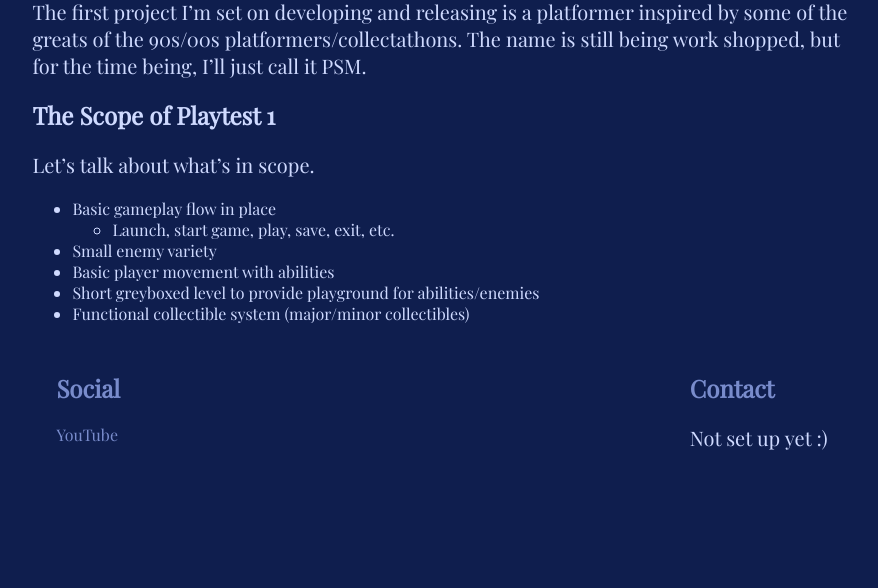
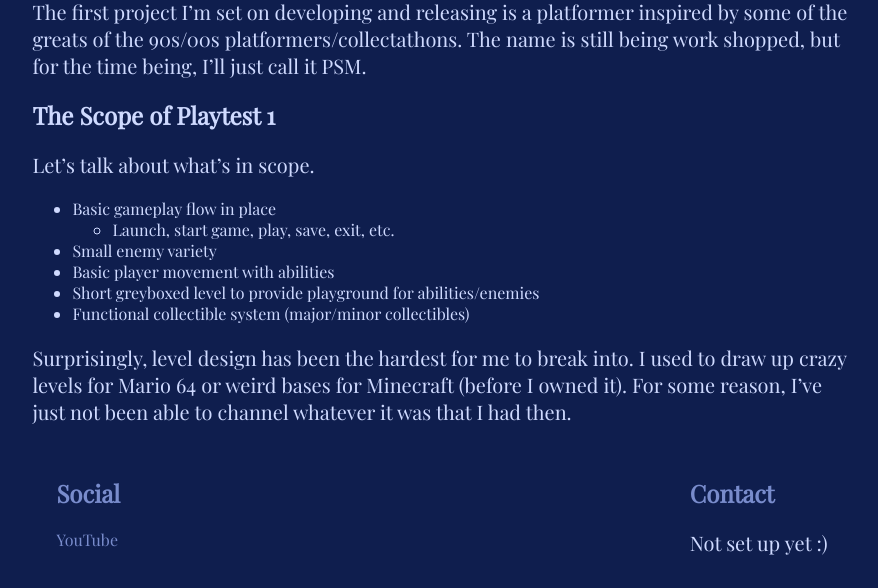
Before and after one commit to Brandy-Byte-Games/brandybytegames.com, an Astro site: page /devlog/closing-loops in a window 1280 px wide. Shown: the part 635-1223 px from the top of the page, without its empty margins (198-1076 px from the left). Before the commit the page ends 1118 px from the top, so only its background shows below. Built offline with nearby package versions, Linux system fonts and the light colour scheme; Astro itself is replaced by a stand-in of ours; a web font is replaced by a local one.

Commit message:
Update closing-loops

```diff
--- a/src/pages/devlog/closing-loops.md
+++ b/src/pages/devlog/closing-loops.md
@@ -25,3 +25,5 @@ Let's talk about what's in scope.
 * Basic player movement with abilities
 * Short greyboxed level to provide playground for abilities/enemies
 * Functional collectible system (major/minor collectibles)
+
+Surprisingly, level design has been the hardest for me to break into. I used to draw up crazy levels for Mario 64 or weird bases for Minecraft (before I owned it). For some reason, I've just not been able to channel whatever it was that I had then.
```
